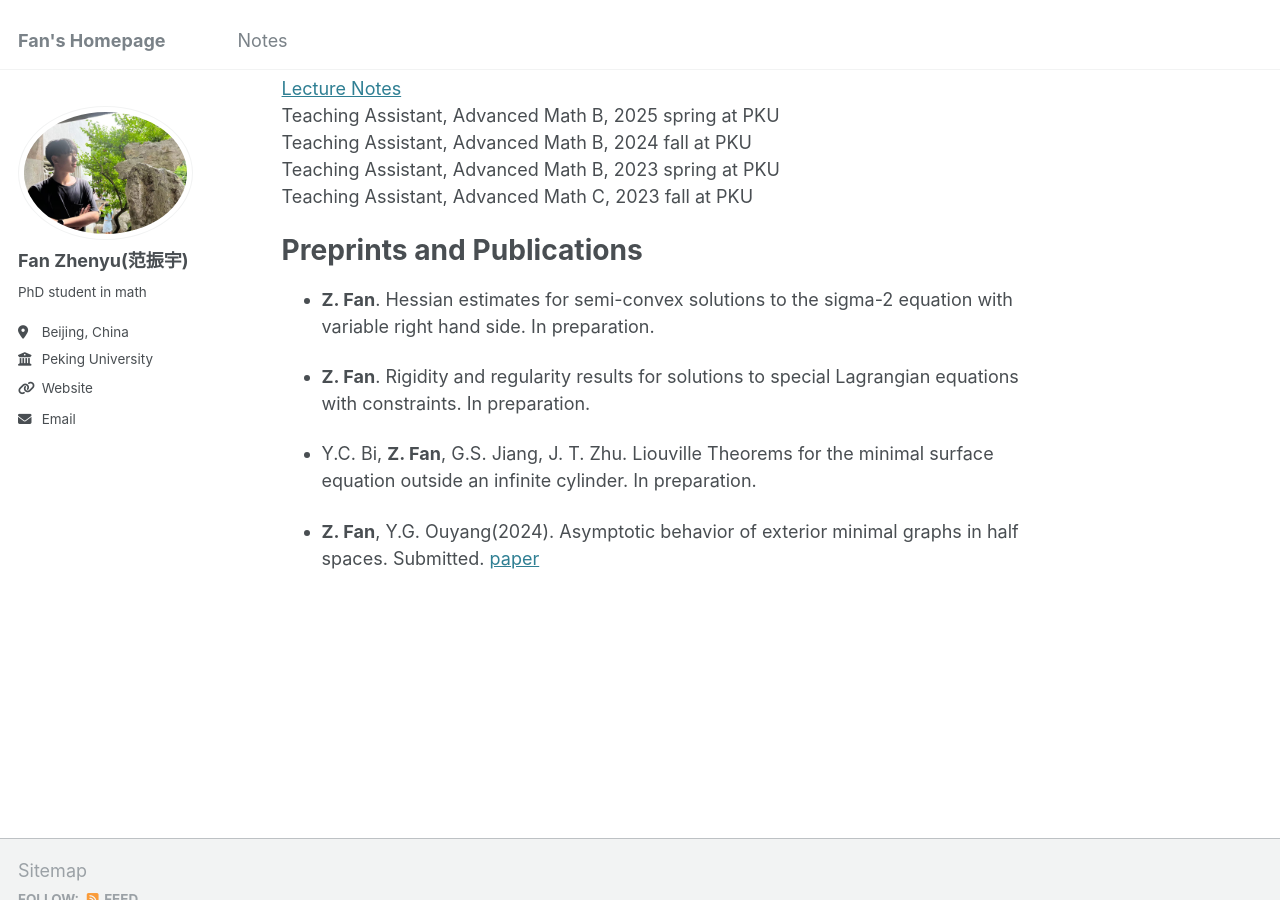
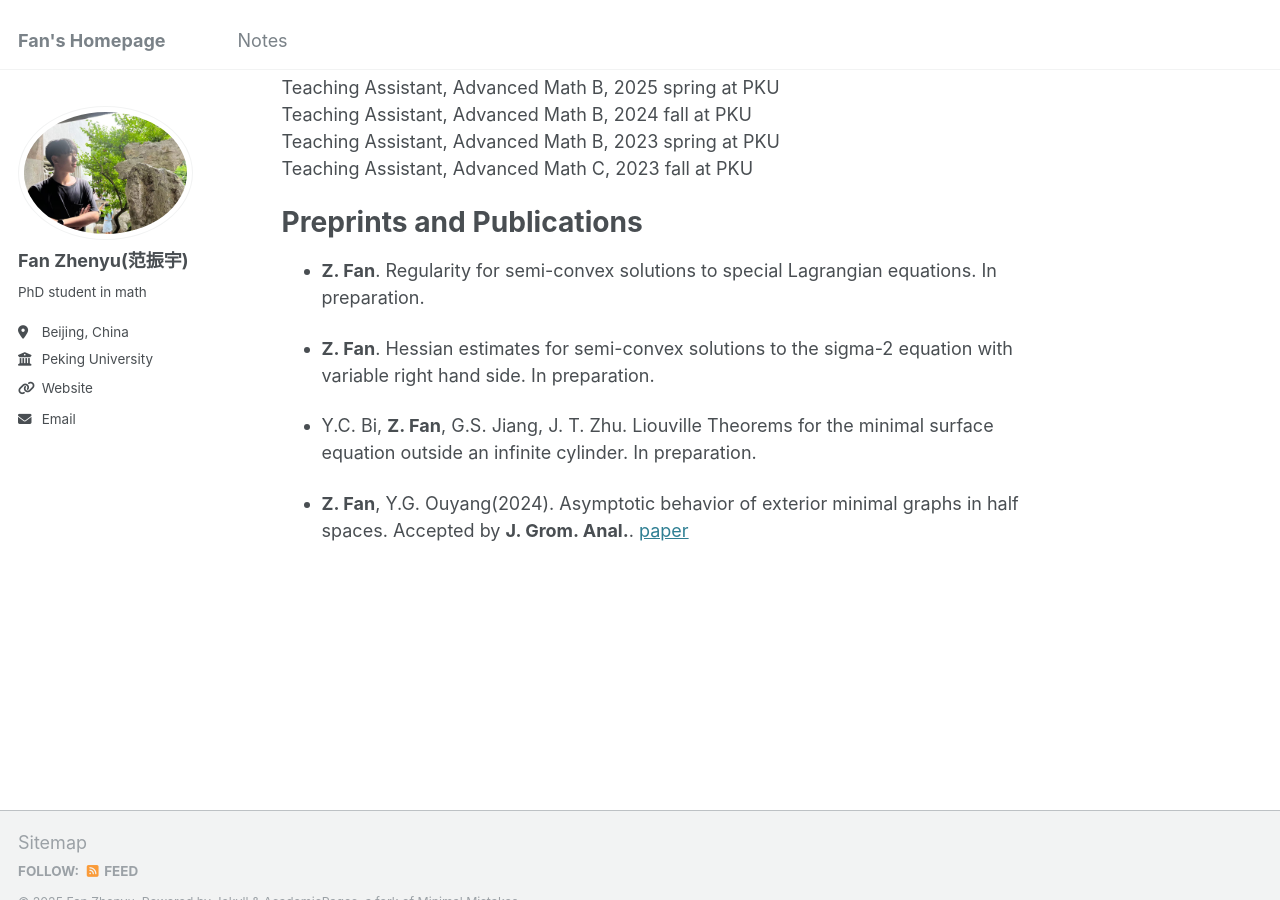
Before and after one commit to fanzymath/fanzymath.github.io, a Jekyll site: the page built from _pages/about.md, in a window 1280 px wide and 900 px high, scrolled down 751 px. Built offline with Jekyll 4.4.1, drawn with Linux system fonts in a browser that asks for light colours; some of the changed text lies outside the part shown.

Commit message:
Update about.md

```diff
--- a/_pages/about.md
+++ b/_pages/about.md
@@ -40,10 +40,10 @@ Teaching Assistant, Advanced Math C, 2023 fall at PKU
 
 Preprints and Publications
 ======
+- **Z. Fan**. Regularity for semi-convex solutions to special Lagrangian equations. In preparation.
+
 - **Z. Fan**. Hessian estimates for semi-convex solutions to the sigma-2 equation with variable right hand side. In preparation.
-
-- **Z. Fan**. Rigidity and regularity results for solutions to special Lagrangian equations with constraints. In preparation.
 
 - Y.C. Bi, **Z. Fan**, G.S. Jiang, J. T. Zhu. Liouville Theorems for the minimal surface equation outside an infinite cylinder. In preparation.
 
-- **Z. Fan**, Y.G. Ouyang(2024). Asymptotic behavior of exterior minimal graphs in half spaces. Submitted. [paper](https://fanzymath.github.io/files/exterior_MSE.pdf)
+- **Z. Fan**, Y.G. Ouyang(2024). Asymptotic behavior of exterior minimal graphs in half spaces. Accepted by **J. Grom. Anal.**. [paper](https://fanzymath.github.io/files/exterior_MSE.pdf)
```
Also changed, not shown: other parts of _pages/about.md (+1 -1 lines).
